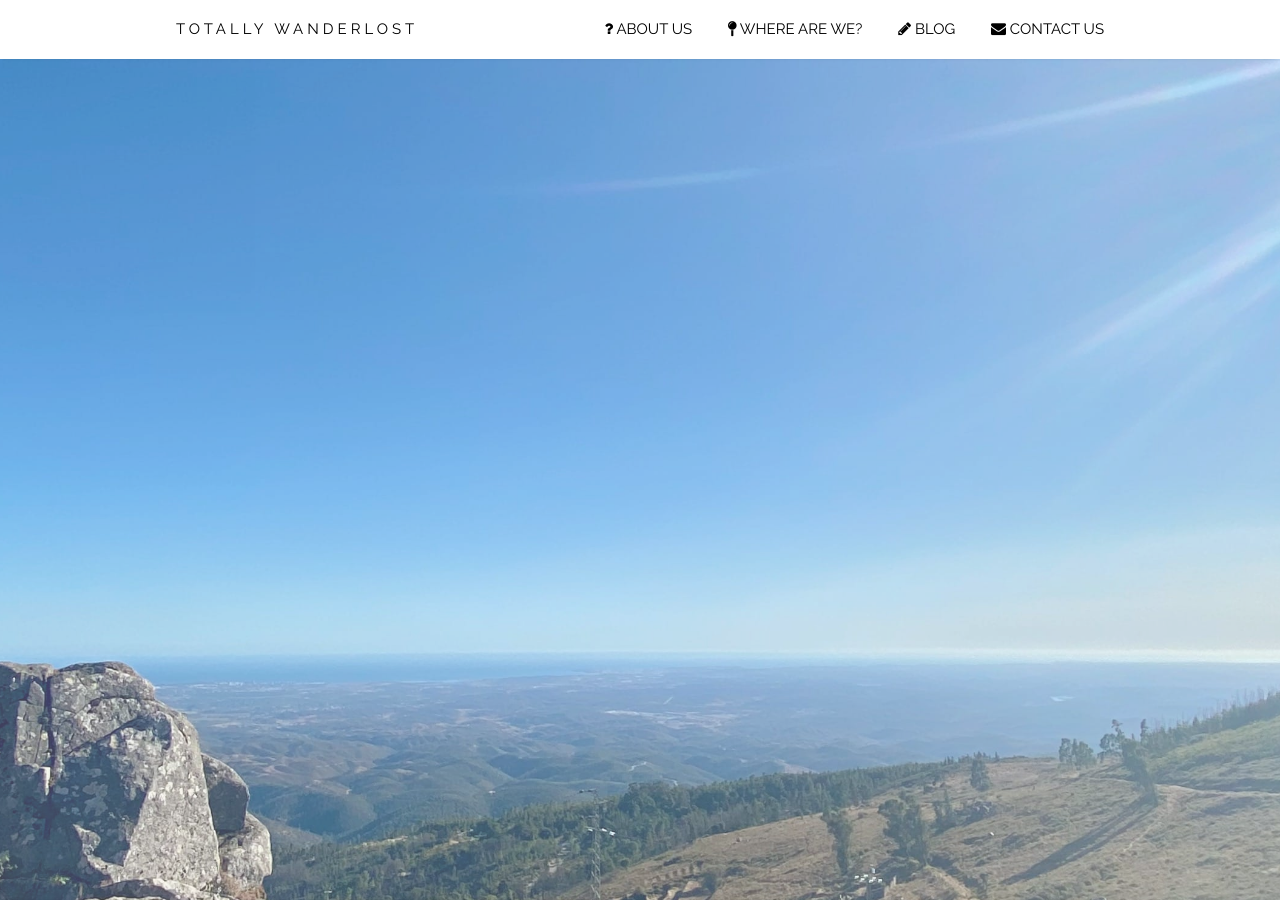
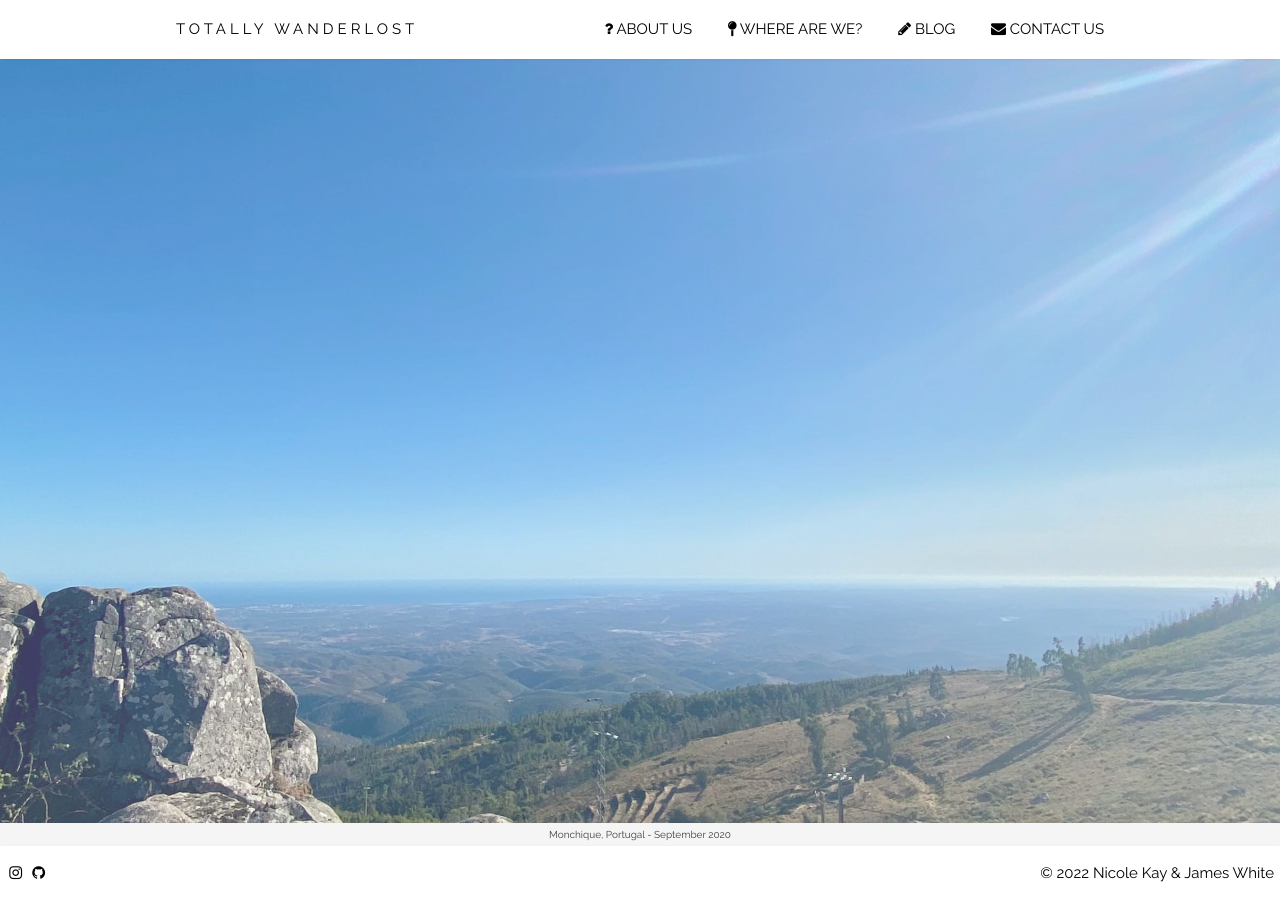
Before and after one commit to totallywanderlost/website, a Jekyll site: the page built from src/index.md, in a window 1280 px wide and 900 px high. Built offline with Jekyll 4.4.1, drawn with Linux system fonts in a browser that asks for light colours.

Commit message:
fixed home page image and caption display

```diff
--- a/src/assets/css/main.css
+++ b/src/assets/css/main.css
@@ -66,7 +66,6 @@ body,h1,h2,h3,h4,h5,h6 {
 
 /* container */
 .container {
-  height: 100%;
   margin: 0 auto;
   max-width: 960px;
 }
@@ -135,6 +134,8 @@ body,h1,h2,h3,h4,h5,h6 {
 /* Hide the images by default */
 .mySlides {
   display: none;
+  height: calc(100vh - 112px);
+  width: 100vw;
 }
 
 /* Caption text */
@@ -143,10 +144,10 @@ body,h1,h2,h3,h4,h5,h6 {
   color: black;
   font-size: 10px;
   padding: 4px 12px;
-  position: static;
-  bottom: -12px;
   width: 100%;
   text-align: center;
+  position: absolute;
+  bottom: 54px;
 }
 
 /* Fading animation */
--- a/src/index.md
+++ b/src/index.md
@@ -12,17 +12,17 @@ image_3_caption: "Brighton Beach, Australia - October 2019"
 <!-- Slideshow container -->
 <div>
   <!-- Full-width images with caption text -->
-  <div class="mySlides fade" style="width:100vw; height:100vh;">
+  <div class="mySlides fade">
     <img class="photo" src="/assets/img/home/bluelagoon.jpeg" style="width:100%;height:100%">
     <div class="captiontext">{{ page.image_1_caption }}</div>
   </div>
 
-  <div class="mySlides fade" style="width:100vw; height:100vh;">
+  <div class="mySlides fade">
     <img class="photo" src="/assets/img/home/monchique.jpeg" style="width:100%;height:100%">
     <div class="captiontext">{{ page.image_2_caption }}</div>
   </div>
 
-  <div class="mySlides fade" style="width:100vw; height:100vh;">
+  <div class="mySlides fade">
     <img class="photo" src="/assets/img/home/brighton.jpeg" style="width:100%;height:100%">
     <div class="captiontext">{{ page.image_3_caption }}</div>
   </div>
```
